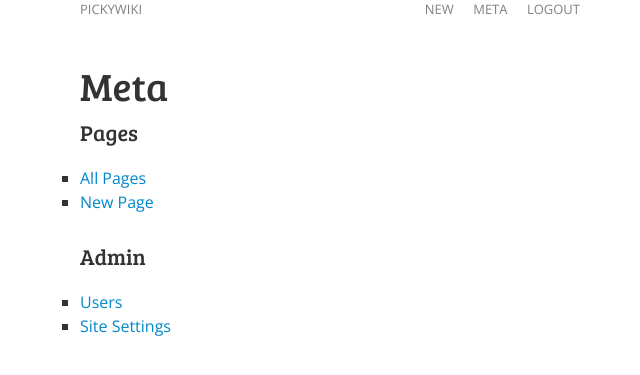
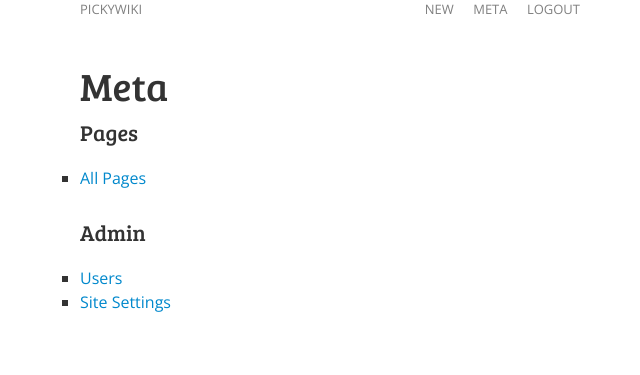
Before and after one commit to Wilfred/Picky, a Django app: page /meta/ in a window 1280 px wide. Shown: the top 375 px of the page, without its empty margins (0-640 px from the left). Run offline with Django 3.2, Linux system fonts and the light colour scheme; the visitor is signed in with stand-in values (Sample User, id 1); data comes from the database, SQL or seed files in the repository; parts of the project's set-up code (start-up, migrations or seed data) failed here and were passed over.

Commit message:
don't show 'new page' on meta, it's already in the top bar

```diff
--- a/picky/templates/site_config/meta.html
+++ b/picky/templates/site_config/meta.html
@@ -8,7 +8,6 @@
 
 <ul>
     <li><a href="{% url all_pages %}">All Pages</a></li>
-    <li><a href="{% url create_page %}">New Page</a></li>
 </ul>
 
 <h2>Admin</h2>
```
